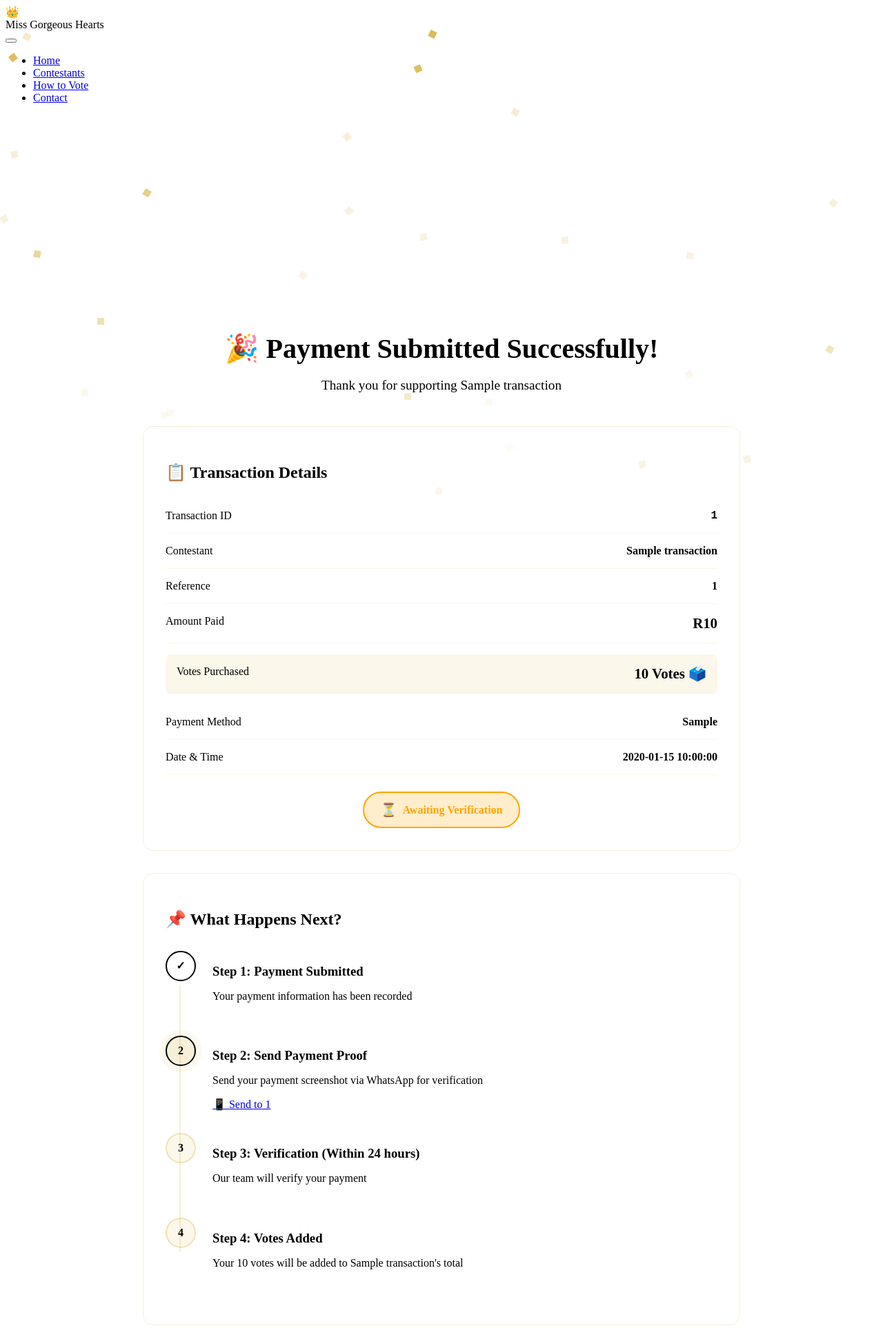
After one commit to MrViincciLeRoy/MGH, a Flask app: template templates/success.html in a window 1280 px wide. The commit adds this page. Shown: the top 1926 px of the page at 69% size. Run offline with Flask 3, Linux system fonts and the light colour scheme; the template is opened without the code that fills it: most values are stand-ins (such as "Sample title", 1, 10 or a date in 2020).

Commit message:
Add files via upload

```diff
--- /dev/null
+++ b/templates/success.html
@@ -0,0 +1,266 @@
+<!DOCTYPE html>
+<html lang="en">
+<head>
+    <meta charset="UTF-8">
+    <meta name="viewport" content="width=device-width, initial-scale=1.0">
+    <title>Vote Submitted Successfully!</title>
+    <link rel="stylesheet" href="{{ url_for('static', filename='css/style.css') }}">
+    <link rel="preconnect" href="https://fonts.googleapis.com">
+    <link rel="preconnect" href="https://fonts.gstatic.com" crossorigin>
+    <link href="https://fonts.googleapis.com/css2?family=Cinzel:wght@400;600;700&family=Montserrat:wght@300;400;600&display=swap" rel="stylesheet">
+</head>
+<body>
+    <div class="stars"></div>
+    <div class="sparkles"></div>
+
+    <nav class="navbar">
+        <div class="container">
+            <div class="nav-brand">
+                <div class="logo">
+                    <div class="logo-crown">👑</div>
+                    <span>Miss Gorgeous Hearts</span>
+                </div>
+            </div>
+            <button class="nav-toggle" aria-label="Toggle navigation">
+                <span></span>
+                <span></span>
+                <span></span>
+            </button>
+            <ul class="nav-menu">
+                <li><a href="{{ url_for('index') }}">Home</a></li>
+                <li><a href="{{ url_for('gallery') }}">Contestants</a></li>
+                <li><a href="{{ url_for('how_to_vote') }}">How to Vote</a></li>
+                <li><a href="{{ url_for('index') }}#contact">Contact</a></li>
+            </ul>
+        </div>
+    </nav>
+    <div class="nav-overlay"></div>
+
+    <section class="success-section">
+        <div class="container">
+            <!-- Success Animation -->
+            <div class="success-animation">
+                <div class="success-checkmark">
+                    <div class="check-icon">
+                        <span class="icon-line line-tip"></span>
+                        <span class="icon-line line-long"></span>
+                        <div class="icon-circle"></div>
+                        <div class="icon-fix"></div>
+                    </div>
+                </div>
+            </div>
+
+            <!-- Success Message -->
+            <div class="success-content">
+                <h1 class="success-title">🎉 Payment Submitted Successfully!</h1>
+                <p class="success-subtitle">Thank you for supporting {{ transaction.contestant_name }}</p>
+
+                <div class="confetti">
+                    <div class="confetti-piece"></div>
+                    <div class="confetti-piece"></div>
+                    <div class="confetti-piece"></div>
+                    <div class="confetti-piece"></div>
+                    <div class="confetti-piece"></div>
+                    <div class="confetti-piece"></div>
+                    <div class="confetti-piece"></div>
+                    <div class="confetti-piece"></div>
+                </div>
+            </div>
+
+            <!-- Transaction Details -->
+            <div class="transaction-card">
+                <h2>📋 Transaction Details</h2>
+
+                <div class="transaction-details">
+                    <div class="detail-row">
+                        <span class="detail-label">Transaction ID</span>
+                        <span class="detail-value transaction-id">{{ transaction.transaction_id }}</span>
+                    </div>
+                    <div class="detail-row">
+                        <span class="detail-label">Contestant</span>
+                        <span class="detail-value">{{ transaction.contestant_name }}</span>
+                    </div>
+                    <div class="detail-row">
+                        <span class="detail-label">Reference</span>
+                        <span class="detail-value">{{ transaction.contestant_id }}</span>
+                    </div>
+                    <div class="detail-row">
+                        <span class="detail-label">Amount Paid</span>
+                        <span class="detail-value amount">R{{ transaction.amount }}</span>
+                    </div>
+                    <div class="detail-row highlight-row">
+                        <span class="detail-label">Votes Purchased</span>
+                        <span class="detail-value votes-purchased">{{ transaction.votes }} Votes 🗳️</span>
+                    </div>
+                    <div class="detail-row">
+                        <span class="detail-label">Payment Method</span>
+                        <span class="detail-value">{{ transaction.payment_method|replace('_', ' ')|title }}</span>
+                    </div>
+                    <div class="detail-row">
+                        <span class="detail-label">Date & Time</span>
+                        <span class="detail-value">{{ transaction.timestamp[:19]|replace('T', ' ') }}</span>
+                    </div>
+                </div>
+
+                <div class="transaction-status">
+                    <div class="status-badge pending">
+                        <span class="status-icon">⏳</span>
+                        <span>Awaiting Verification</span>
+                    </div>
+                </div>
+            </div>
+
+            <!-- Next Steps -->
+            <div class="next-steps-card">
+                <h2>📌 What Happens Next?</h2>
+
+                <div class="steps-timeline">
+                    <div class="timeline-step completed">
+                        <div class="step-marker">✓</div>
+                        <div class="step-content">
+                            <h3>Step 1: Payment Submitted</h3>
+                            <p>Your payment information has been recorded</p>
+                        </div>
+                    </div>
+
+                    <div class="timeline-step active">
+                        <div class="step-marker">2</div>
+                        <div class="step-content">
+                            <h3>Step 2: Send Payment Proof</h3>
+                            <p>Send your payment screenshot via WhatsApp for verification</p>
+                            <div class="whatsapp-buttons-success">
+                                {% for number in contact_info.whatsapp %}
+                                <a href="https://wa.me/27{{ number[1:] }}?text=Payment%20Proof%20-%20Transaction%20ID:%20{{ transaction.transaction_id }}%0AContestant:%20{{ transaction.contestant_name }}%20({{ transaction.contestant_id }})%0AAmount:%20R{{ transaction.amount }}%0AVotes:%20{{ transaction.votes }}"
+                                   class="btn btn-whatsapp" target="_blank">
+                                   📱 Send to {{ number }}
+                                </a>
+                                {% endfor %}
+                            </div>
+                        </div>
+                    </div>
+
+                    <div class="timeline-step">
+                        <div class="step-marker">3</div>
+                        <div class="step-content">
+                            <h3>Step 3: Verification (Within 24 hours)</h3>
+                            <p>Our team will verify your payment</p>
+                        </div>
+                    </div>
+
+                    <div class="timeline-step">
+                        <div class="step-marker">4</div>
+                        <div class="step-content">
+                            <h3>Step 4: Votes Added</h3>
+                            <p>Your {{ transaction.votes }} votes will be added to {{ transaction.contestant_name }}'s total</p>
+                        </div>
+                    </div>
+                </div>
+            </div>
+
+            <!-- Important Reminders -->
+            <div class="reminder-card">
+                <h3>⚠️ Important Reminders</h3>
+                <ul class="reminder-list">
+                    <li>
+                        <span class="reminder-icon">📸</span>
+                        <span>Keep your payment proof screenshot ready</span>
+                    </li>
+                    <li>
+                        <span class="reminder-icon">🔖</span>
+                        <span>Always mention Transaction ID: <strong>{{ transaction.transaction_id }}</strong></span>
+                    </li>
+                    <li>
+                        <span class="reminder-icon">⏱️</span>
+                        <span>Verification usually takes less than 24 hours</span>
+                    </li>
+                    <li>
+                        <span class="reminder-icon">💬</span>
+                        <span>Contact us on WhatsApp if you have any questions</span>
+                    </li>
+                </ul>
+            </div>
+
+            <!-- Action Buttons -->
+            <div class="success-actions">
+                <a href="{{ url_for('gallery') }}" class="btn btn-primary btn-large">
+                    View All Contestants
+                </a>
+                <a href="{{ url_for('index') }}" class="btn btn-secondary btn-large">
+                    Back to Home
+                </a>
+            </div>
+
+            <!-- Share Support -->
+            <div class="share-card">
+                <h3>📢 Spread the Word!</h3>
+                <p>Help {{ transaction.contestant_name }} win by sharing on social media</p>
+                <div class="share-buttons">
+                    <a href="https://www.facebook.com/sharer/sharer.php?u={{ request.url_root }}"
+                       class="share-btn facebook" target="_blank">
+                        📘 Share on Facebook
+                    </a>
+                    <a href="https://twitter.com/intent/tweet?text=I%20just%20voted%20for%20{{ transaction.contestant_name }}%20in%20Miss%20Gorgeous%20Hearts%20Pretoria%202026!"
+                       class="share-btn twitter" target="_blank">
+                        🐦 Share on Twitter
+                    </a>
+                    <a href="https://wa.me/?text=I%20just%20voted%20for%20{{ transaction.contestant_name }}%20in%20Miss%20Gorgeous%20Hearts%20Pretoria%202026!%20Support%20her%20too!"
+                       class="share-btn whatsapp" target="_blank">
+                        💬 Share on WhatsApp
+                    </a>
+                </div>
+            </div>
+
+            <!-- Additional Support -->
+            <div class="additional-support">
+                <h3>Want to add more votes?</h3>
+                <p>You can purchase additional voting packages to increase your support!</p>
+                <a href="{{ url_for('vote_page', contestant_id=transaction.contestant_id) }}"
+                   class="btn btn-secondary">
+                    Vote Again
+                </a>
+            </div>
+        </div>
+    </section>
+
+    <footer class="footer">
+        <div class="container">
+            <div class="footer-content">
+                <div class="footer-logo">
+                    <div class="logo-crown">👑</div>
+                    <span>Miss Gorgeous Hearts PTA</span>
+                </div>
+                <p class="footer-tagline">Real Queens Fix Each Other's Crowns</p>
+                <p class="footer-copyright">&copy; 2026 Miss Gorgeous Hearts Pretoria. All rights reserved.</p>
+            </div>
+        </div>
+    </footer>
+
+    <script src="{{ url_for('static', filename='js/script.js') }}"></script>
+    <script>
+        // Trigger confetti animation
+        window.addEventListener('load', function() {
+            // Create more confetti pieces dynamically
+            const confettiContainer = document.querySelector('.confetti');
+            for (let i = 0; i < 50; i++) {
+                const confetti = document.createElement('div');
+                confetti.className = 'confetti-piece';
+                confetti.style.left = Math.random() * 100 + '%';
+                confetti.style.animationDelay = Math.random() * 3 + 's';
+                confetti.style.backgroundColor = ['#D4AF37', '#F4E5C2', '#ffffff'][Math.floor(Math.random() * 3)];
+                confettiContainer.appendChild(confetti);
+            }
+
+            // Animate success checkmark
+            setTimeout(() => {
+                document.querySelector('.success-checkmark').classList.add('animate');
+            }, 300);
+        });
+
+        // Prevent back button (optional)
+        // history.pushState(null, null, location.href);
+        // window.onpopstate = function () {
+        //     history.go(1);
+        // };
+    </script>
+</body>
+</html>
```
Also changed, not shown: templates/checkout.html (added, +241 -0 lines), templates/vote.html (+7 -2 lines).
